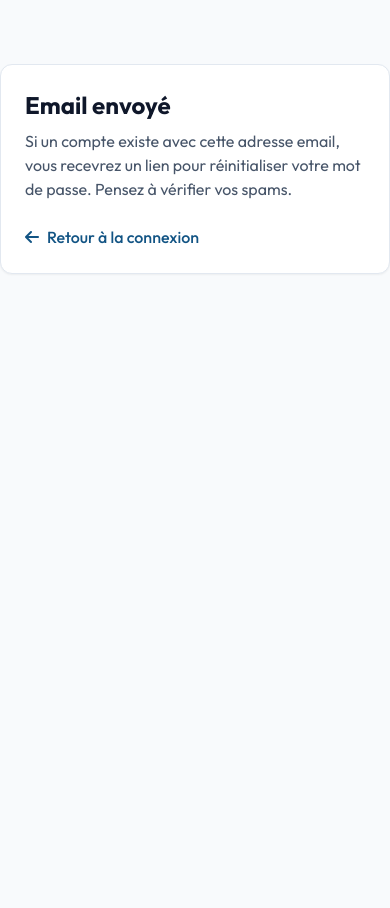
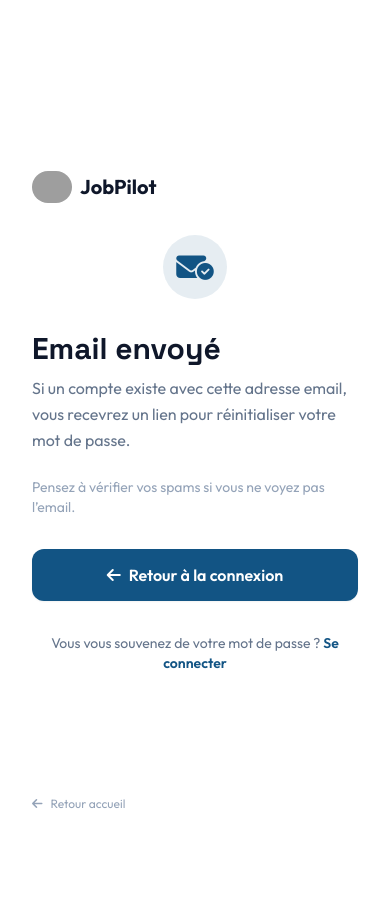
Before and after one commit to AngeGo11/JobPilot-IA, a Django app: page /users/password-reset/done/ in a window 390 px wide. After the commit the page ends 808 px from the top, so only its background shows below. Run offline with Django 5.2, Linux system fonts and the light colour scheme; some libraries are stand-ins or nearby versions; grey boxes are pictures that could not be loaded.

Commit message:
Mise à jour de l'envoie de mail.

```diff
--- a/templates/users/password_reset_done.html
+++ b/templates/users/password_reset_done.html
@@ -1,14 +1,104 @@
-{% extends 'base.html' %}
-{% block title %}Email envoyé - JobPilot{% endblock %}
-{% block content %}
-<div class="max-w-md mx-auto mt-16 p-6 bg-white rounded-xl shadow-sm border border-slate-200">
-    <h1 class="text-2xl font-bold text-slate-900 mb-2">Email envoyé</h1>
-    <p class="text-slate-600 mb-6">
-        Si un compte existe avec cette adresse email, vous recevrez un lien pour réinitialiser votre mot de passe.
-        Pensez à vérifier vos spams.
-    </p>
-    <a href="{% url 'login' %}" class="inline-flex items-center text-[#125484] font-medium hover:text-blue-700">
-        <i class="fa-solid fa-arrow-left mr-2"></i>Retour à la connexion
-    </a>
+<!DOCTYPE html>
+<html lang="fr">
+<head>
+    <meta charset="UTF-8">
+    <meta name="viewport" content="width=device-width, initial-scale=1.0">
+    <title>Email envoyé - JobPilot</title>
+    <link rel="shortcut icon" href="/media/logo/Logo.png" type="image/x-icon">
+    <script src="https://cdn.tailwindcss.com"></script>
+    <link href="https://cdnjs.cloudflare.com/ajax/libs/font-awesome/6.4.0/css/all.min.css" rel="stylesheet">
+    <style>
+        @import url('https://fonts.googleapis.com/css2?family=Outfit:wght@300;400;500;600;700&family=Space+Grotesk:wght@400;500;600;700&display=swap');
+    </style>
+    <script>
+        tailwind.config = {
+            theme: {
+                extend: {
+                    fontFamily: {
+                        sans: ['Outfit', 'sans-serif'],
+                        display: ['Space Grotesk', 'sans-serif'],
+                    },
+                    colors: { brand: { 900: '#0f172a' } },
+                }
+            }
+        }
+    </script>
+    <style>
+        .glass {
+            background: rgba(255, 255, 255, 0.95);
+            backdrop-filter: blur(10px);
+            -webkit-backdrop-filter: blur(10px);
+        }
+    </style>
+</head>
+<body class="h-screen flex overflow-hidden font-sans bg-white">
+
+<div class="w-full lg:w-1/2 flex flex-col justify-center p-8 lg:p-20 h-full bg-white relative z-20">
+    <div class="lg:hidden mb-8">
+        <div class="flex items-center gap-2">
+            <img src="/media/logo/Logo.png" class="w-10 h-8 object-cover object-center rounded-full" alt="Logo">
+            <span class="text-xl font-bold text-slate-900">JobPilot</span>
+        </div>
+    </div>
+
+    <div class="w-full max-w-sm mx-auto">
+        <div class="flex justify-center mb-8">
+            <div class="w-16 h-16 rounded-full bg-[#125484]/10 flex items-center justify-center">
+                <i class="fa-solid fa-envelope-circle-check text-3xl text-[#125484]" aria-hidden="true"></i>
+            </div>
+        </div>
+        <h1 class="text-3xl font-bold text-slate-900 mb-2 font-display">Email envoyé</h1>
+        <p class="text-slate-500 mb-6 leading-relaxed">
+            Si un compte existe avec cette adresse email, vous recevrez un lien pour réinitialiser votre mot de passe.
+        </p>
+        <p class="text-slate-400 text-sm mb-8">
+            Pensez à vérifier vos spams si vous ne voyez pas l’email.
+        </p>
+        <a href="{% url 'login' %}" class="block w-full text-center px-4 py-3.5 bg-[#125484] text-white font-semibold rounded-xl hover:bg-[#0f4470] transition-colors shadow-sm hover:shadow-md">
+            <i class="fa-solid fa-arrow-left mr-2" aria-hidden="true"></i>Retour à la connexion
+        </a>
+        <div class="mt-8 text-center text-sm text-slate-500">
+            Vous vous souvenez de votre mot de passe ?
+            <a href="{% url 'login' %}" class="font-semibold text-[#125484] hover:text-blue-700">Se connecter</a>
+        </div>
+    </div>
+
+    <div class="absolute bottom-8 left-8 lg:left-20">
+        <a href="{% url 'home' %}" class="text-xs text-slate-400 hover:text-slate-600 flex items-center gap-2">
+            <i class="fa-solid fa-arrow-left"></i> Retour accueil
+        </a>
+    </div>
 </div>
-{% endblock %}
+
+<!-- Section Branding Droite -->
+<div class="hidden lg:flex w-1/2 relative flex-col justify-between bg-[#125484] p-16 text-white overflow-hidden">
+    <div class="absolute inset-0 opacity-10">
+        <div class="absolute top-20 right-20 w-64 h-64 bg-white rounded-full blur-3xl"></div>
+        <div class="absolute bottom-40 left-10 w-48 h-48 bg-blue-400 rounded-full blur-2xl"></div>
+    </div>
+    <div class="relative z-10 flex items-center justify-center pt-8">
+        <img src="/media/logo/Logo.png" alt="Logo JobPilot" class="w-56 h-56 rounded-full object-cover object-center shadow-xl" loading="lazy">
+    </div>
+    <div class="relative z-10 text-center max-w-lg mx-auto">
+        <h2 class="text-5xl font-bold mb-6 tracking-tight text-white font-display">Vérifiez votre boîte mail</h2>
+        <p class="text-blue-100 text-xl font-light leading-relaxed">
+            Le lien de réinitialisation a été envoyé. Il est valide 24 heures.
+        </p>
+    </div>
+    <div class="relative z-10 flex justify-center pb-8">
+        <div class="glass rounded-3xl p-8 shadow-2xl max-w-md w-full border border-white/20">
+            <h3 class="text-2xl font-bold text-slate-900 mb-2 font-display">Prochaine étape</h3>
+            <p class="text-slate-600 mb-6 leading-relaxed">
+                Cliquez sur le lien dans l’email pour choisir un nouveau mot de passe. Si vous ne recevez rien, vérifiez les spams ou <a href="{% url 'password_reset' %}" class="text-[#125484] font-medium underline">renvoyer le lien</a>.
+            </p>
+            <div class="flex justify-center">
+                <div class="w-12 h-12 bg-blue-100 rounded-xl flex items-center justify-center">
+                    <i class="fa-solid fa-envelope text-[#125484] text-xl"></i>
+                </div>
+            </div>
+        </div>
+    </div>
+</div>
+
+</body>
+</html>
```
Also changed, not shown: JobPilot/settings.py (+11 -1 lines).
